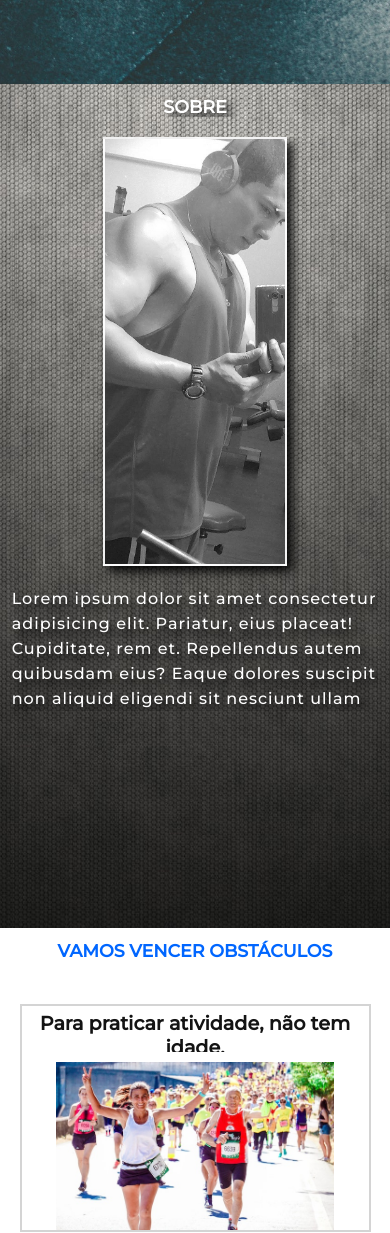
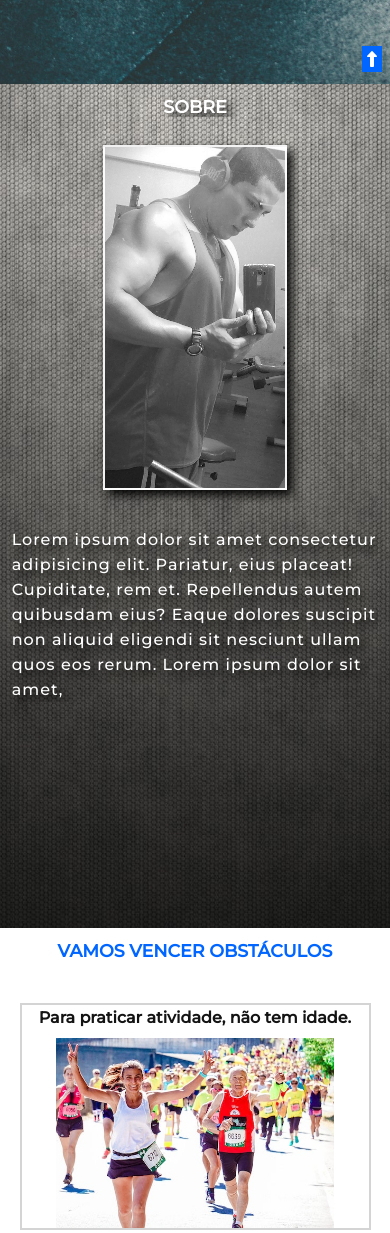
Before and after one commit to CelsoTavares/site-d, a plain HTML site: page index.html in a window 390 px wide. Shown: the part 760-1993 px from the top of the page. Drawn offline with nearby package versions, Linux system fonts and the light colour scheme.

Commit message:
:sparkles: top

```diff
--- a/css/style.css
+++ b/css/style.css
@@ -1,3 +1,20 @@
+::-webkit-scrollbar {
+  width: 10px;
+}
+
+/* ::-webkit-scrollbar-track {
+  background: #4d0000;
+} */
+
+::-webkit-scrollbar-thumb {
+  background: rgba(6, 12, 99);
+  border: 2px solid  rgb(0, 102, 255);
+  border-radius: 10px;
+}
+
+::-webkit-scrollbar-thumb:hover {
+  background: #05517e;
+}
 * {
   margin: 0;
   padding: 0;
@@ -10,6 +27,21 @@
   --blue-top: rgb(0, 102, 255);
   --light-black: rgba(0,0,0,0.5);
   --light-white: rgba(255, 255, 255, 0.932);
+}
+.top {
+  position: fixed;
+  bottom: 8px;
+  right: 8px;
+}
+
+#seta {
+  color: white;
+  background: var(--blue-top);
+  padding: 5px;
+  transition: all 0.5s;
+}
+#seta:hover {
+  font-size: 20px;
 }
 li{
   list-style: none;
@@ -113,7 +145,7 @@ a{
   margin-bottom: 10px;
   font-size: 1.2rem;
   text-shadow: 1px 1px 5px white;
-  padding: 5px;
+  padding: 1%;
   overflow-y: hidden;
 }
 .text-servicos {
@@ -273,6 +305,7 @@ a{
   padding-top: 20px;
   line-height: 25px;
   text-shadow: 5px 5px 10px black;
+
 }
 .container-sobre {
   width: 100%;
@@ -301,14 +334,12 @@ footer {
   align-self: center;
   width: 100%;
   height: 30%;
-
-}
+ }
 .text-servicos {
   align-self: center;
   width: 80%;
   height: 30%;
-
-}
+  }
 .text-idoso {
   align-self: center;
   width: 100%;
@@ -353,7 +384,6 @@ footer {
   width: 70%;
 }
 }
-
 @media(max-width:800px ){
 .container-sobre {
   flex-direction: column;
@@ -362,9 +392,12 @@ footer {
 .text-sobre p {
   width: 100%;
 }
+.text-servicos li {
+  font-size: 1rem;
+}
 .div-img {
   min-width: 150px;
-  min-height: 100px;
+  height: 60%;
 }
 }
 @media(max-width:600px ){
@@ -435,4 +468,7 @@ footer {
 .div-section-1 p{
   font-size: 0.8rem;
 }
+.section-2 h2 {
+  font-size: 1rem;
 }
+}
--- a/index.html
+++ b/index.html
@@ -129,6 +129,7 @@
   </form>
 </div>
 </footer>
+<div class="top"><a href="#header"><i id="seta" class="fa-solid fa-up-long"></i></a></div>
 <script src="https://unpkg.com/aos@next/dist/aos.js"></script>
 </body>
 </html>
```
